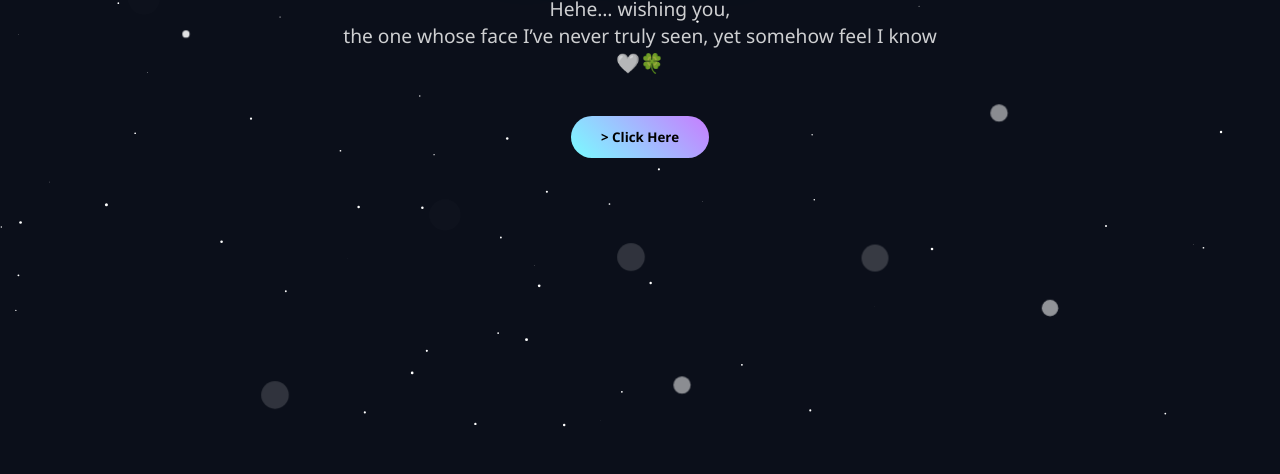
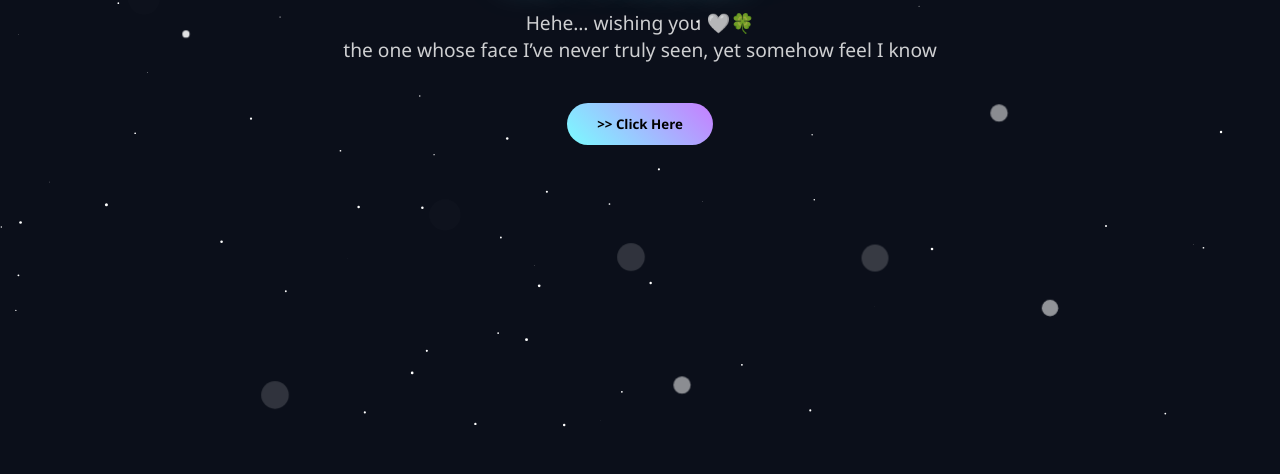
Before and after one commit to Shadowboy98/24th-april-2026, a plain HTML site: page index.html in a window 1280 px wide. Shown: the part 366-840 px from the top of the page. Drawn offline with Linux system fonts and the light colour scheme.

Commit message:
Update index.html

```diff
--- a/index.html
+++ b/index.html
@@ -69,9 +69,9 @@ canvas{position:absolute;top:0;left:0;width:100%;height:100%;z-index:-1}
 
 <div id="page1" class="page">
 <h1>  Hi Friend~</h1>
-<p>Hehe… wishing you,
-the one whose face I’ve never truly seen, yet somehow feel I know🤍🍀</p>
-<button onclick="nextPage(1)">> Click Here</button>
+<p>Hehe… wishing you 🤍🍀
+the one whose face I’ve never truly seen, yet somehow feel I know</p>
+<button onclick="nextPage(1)">>> Click Here</button>
 </div>
 
 <div id="page2" class="page hidden">
```
